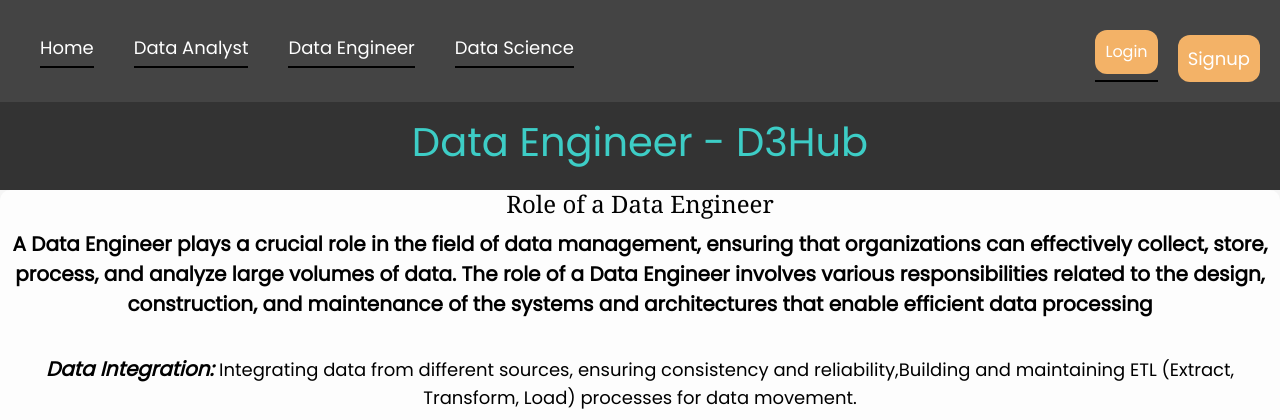
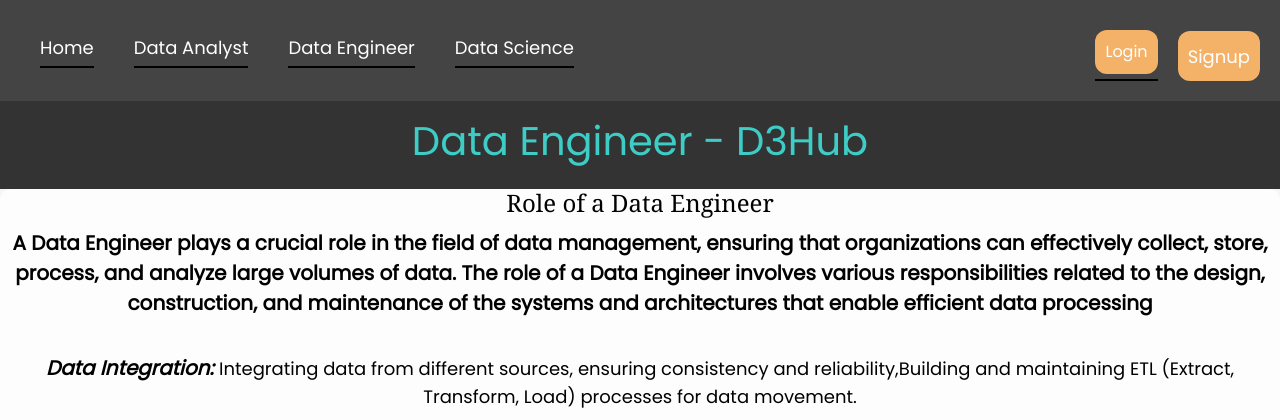
Before and after one commit to soham7998/Final_project-TYIT, a Flask app: page /DE in a window 1280 px wide. Shown: the top 420 px of the page. Run offline with Flask 3, Linux system fonts and the light colour scheme; some libraries are stand-ins or nearby versions.

Commit message:
Update DE.html

```diff
--- a/templates/DE.html
+++ b/templates/DE.html
@@ -247,7 +247,7 @@ body {
                     <button class="login-button">Login</button>
                 </a>
                 <button onclick="location.href='/signup'"
-                    style="font-size: 18px; background-color: rgb(243, 178, 103); margin-top: 5px;">Signup</button>
+                    style="font-size: 18px; background-color: rgb(243, 178, 103); margin-top: 1px;">Signup</button>
             </div>
         </div>
         </div>
```
